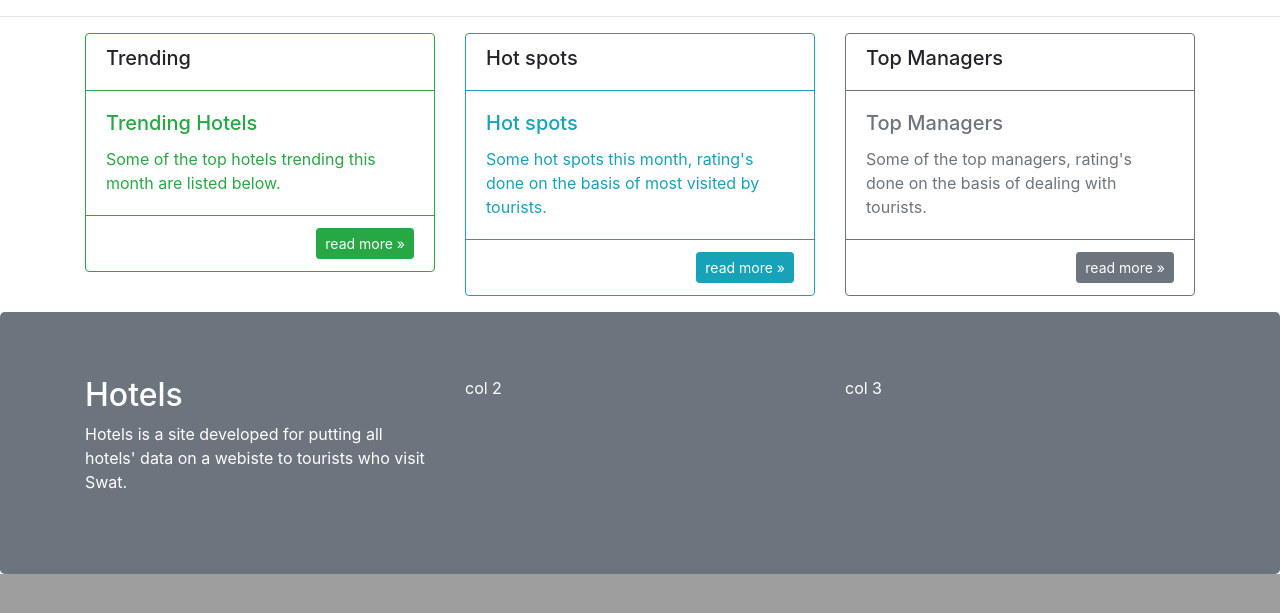
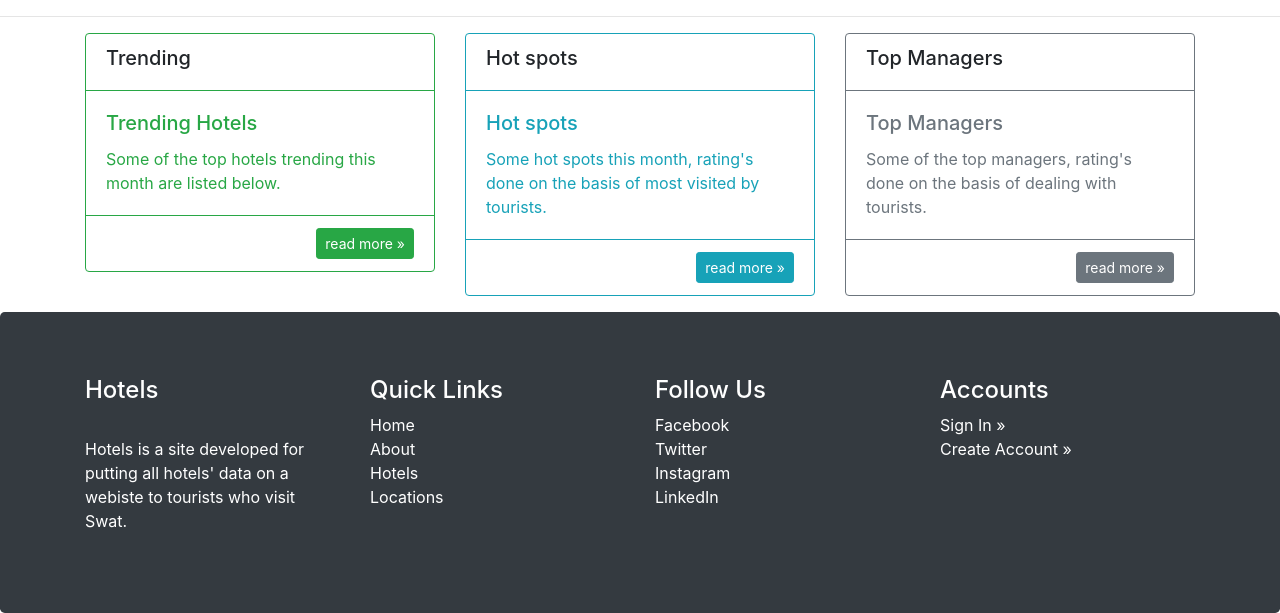
Before and after one commit to sayedsaddam/hotels, a CodeIgniter app: page /hotels/ in a window 1280 px wide. Shown: the part 1016-1629 px from the top of the page. Before the commit the page ends 1590 px from the top, so only its background shows below. Run offline with CodeIgniter, Linux system fonts and the light colour scheme.

Commit message:
Modified the footer file, added another column into the footer menu for account, signin and signup

```diff
--- a/application/views/components/foot.php
+++ b/application/views/components/foot.php
@@ -2,18 +2,38 @@
 <script src="<?= base_url('assets/js/jquery.min.js'); ?>"></script>
 <script src="<?= base_url('assets/js/bootstrap.min.js'); ?>"></script>
 
-<div class="jumbotron bg-secondary mb-0">
+<div class="jumbotron bg-dark mb-0">
     <div class="container">
         <div class="row text-white">
-            <div class="col-xl-lg-4 col-md-4 col-sm-12">
-                <h2><a class="text-white" href="<?= base_url(); ?>">Hotels</a></h2>
+            <div class="col-xl-lg-3 col-md-3 col-sm-12">
+                <h4><a class="text-white" href="<?= base_url(); ?>">Hotels</a></h4><br>
                 <p>Hotels is a site developed for putting all hotels' data on a webiste to tourists who visit Swat.</p>
             </div>
-            <div class="col-xl-lg-4 col-md-4 col-sm-12">
-                col 2
+            <div class="col-xl-lg-3 col-md-3 col-sm-12">
+                <h4>Quick Links</h4>
+                <p>
+                    <a href="<?= base_url(); ?>" class="text-white">Home</a><br>
+                    <a href="<?= base_url('about'); ?>" class="text-white">About</a><br>
+                    <a href="<?= base_url('hotels'); ?>" class="text-white">Hotels</a><br>
+                    <a href="<?= base_url('locations'); ?>" class="text-white">Locations</a>
+                </p>
+
             </div>
-            <div class="col-xl-lg-4 col-md-4 col-sm-12">
-                col 3
+            <div class="col-xl-lg-3 col-md-3 col-sm-12">
+                <h4>Follow Us</h4>
+                <p>
+                    <a href="#" class="text-white">Facebook</a><br>
+                    <a href="#" class="text-white">Twitter</a><br>
+                    <a href="#" class="text-white">Instagram</a><br>
+                    <a href="#" class="text-white">LinkedIn</a>
+                </p>
+            </div>
+            <div class="col-xl-lg-3 col-md-3 col-sm-12">
+                <h4>Accounts</h4>
+                <p>
+                    <a href="" class="text-white">Sign In &raquo;</a><br>
+                    <a href="" class="text-white">Create Account &raquo;</a>
+                </p>
             </div>
         </div>
     </div>
```
